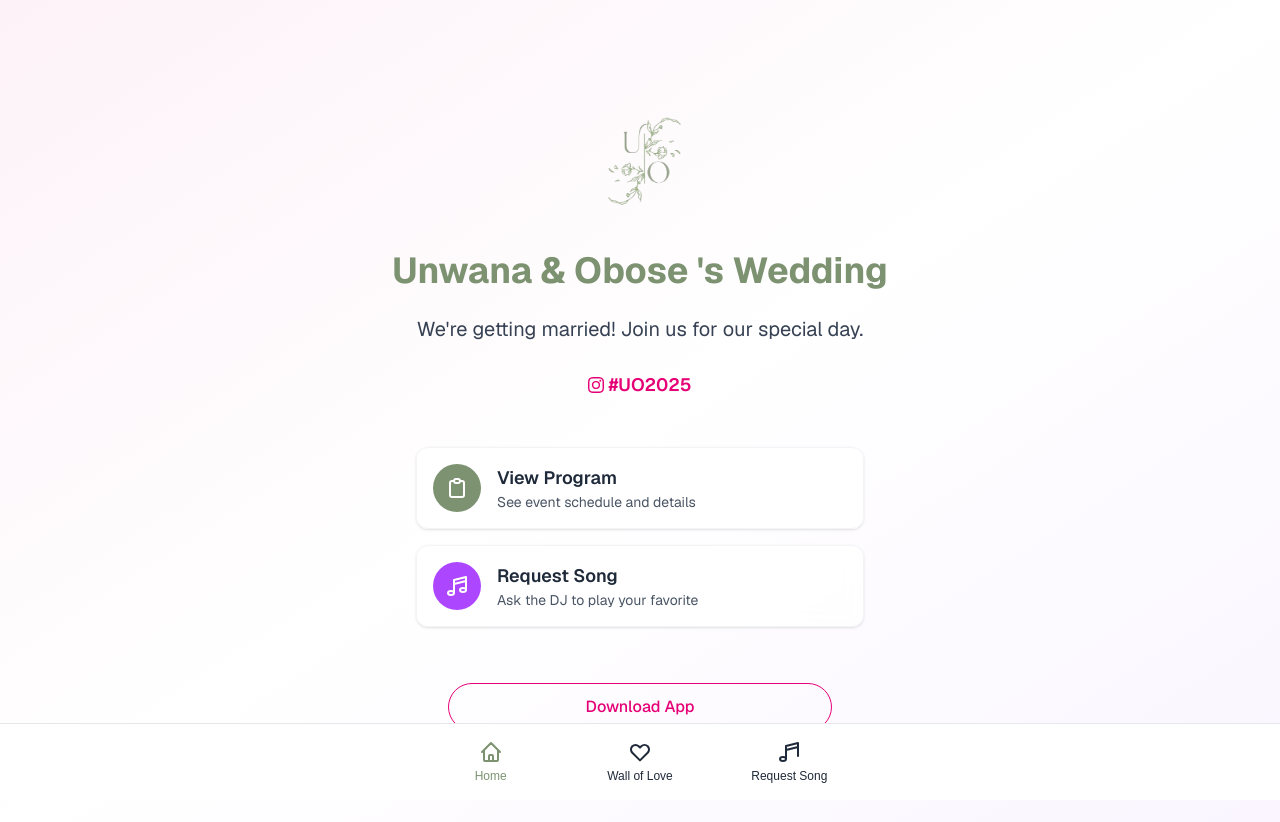
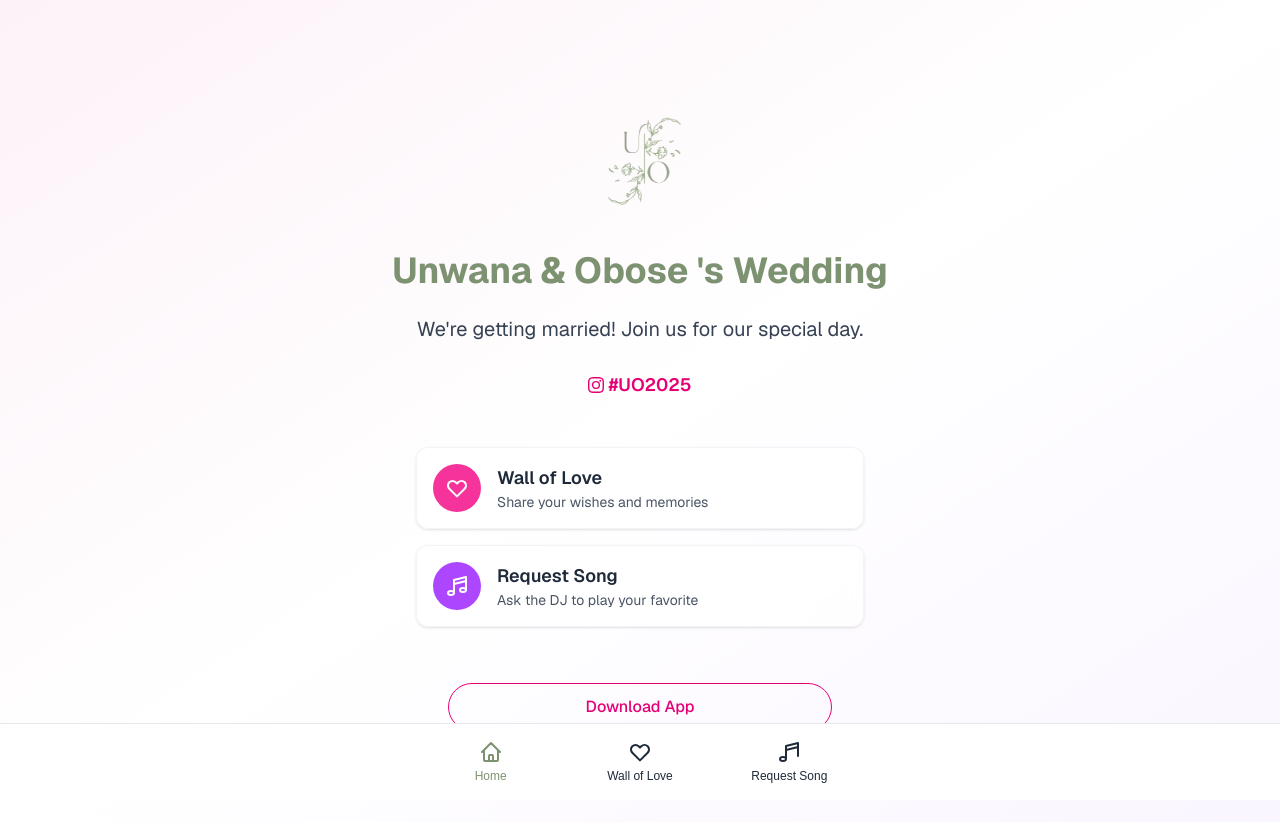
Before and after one commit to oseiyoke/UO2025, a Next.js app: page / in a window 1280 px wide. Shown: the top 822 px of the page. Built offline with nearby package versions, Linux system fonts and the light colour scheme; no server answers.

Commit message:
wall of love

```diff
--- a/src/app/page.tsx
+++ b/src/app/page.tsx
@@ -48,20 +48,19 @@ export default function Home() {
 
           {/* Action Buttons */}
           <div className="w-full max-w-md space-y-10 mt-6">
-            <Link href="/program?event=0">
+            <Link href="/wall-of-love">
               <div className="flex items-center p-4 bg-white/80 backdrop-blur-sm rounded-xl shadow-sm hover:shadow-lg transition-shadow cursor-pointer border border-gray-100 mb-4">
-                <div className="bg-[#7C9270] rounded-full p-3 mr-4">
+                <div className="bg-pink-500 rounded-full p-3 mr-4">
                   <svg xmlns="http://www.w3.org/2000/svg" className="h-6 w-6 text-white" fill="none" viewBox="0 0 24 24" stroke="currentColor">
-                    <path strokeLinecap="round" strokeLinejoin="round" strokeWidth={2} d="M9 5H7a2 2 0 00-2 2v12a2 2 0 002 2h10a2 2 0 002-2V7a2 2 0 00-2-2h-2M9 5a2 2 0 002 2h2a2 2 0 002-2M9 5a2 2 0 012-2h2a2 2 0 012 2" />
+                    <path strokeLinecap="round" strokeLinejoin="round" strokeWidth={2} d="M4.318 6.318a4.5 4.5 0 000 6.364L12 20.364l7.682-7.682a4.5 4.5 0 00-6.364-6.364L12 7.636l-1.318-1.318a4.5 4.5 0 00-6.364 0z" />
                   </svg>
                 </div>
                 <div>
-                  <h3 className="font-semibold text-gray-800 text-lg">View Program</h3>
-                  <p className="text-gray-600 text-sm">See event schedule and details</p>
+                  <h3 className="font-semibold text-gray-800 text-lg">Wall of Love</h3>
+                  <p className="text-gray-600 text-sm">Share your wishes and memories</p>
                 </div>
               </div>
             </Link>
-
 
             <Link href="/request-song">
               <div className="flex items-center p-4 bg-white/80 backdrop-blur-sm rounded-xl shadow-sm hover:shadow-lg transition-shadow cursor-pointer border border-gray-100">
```
